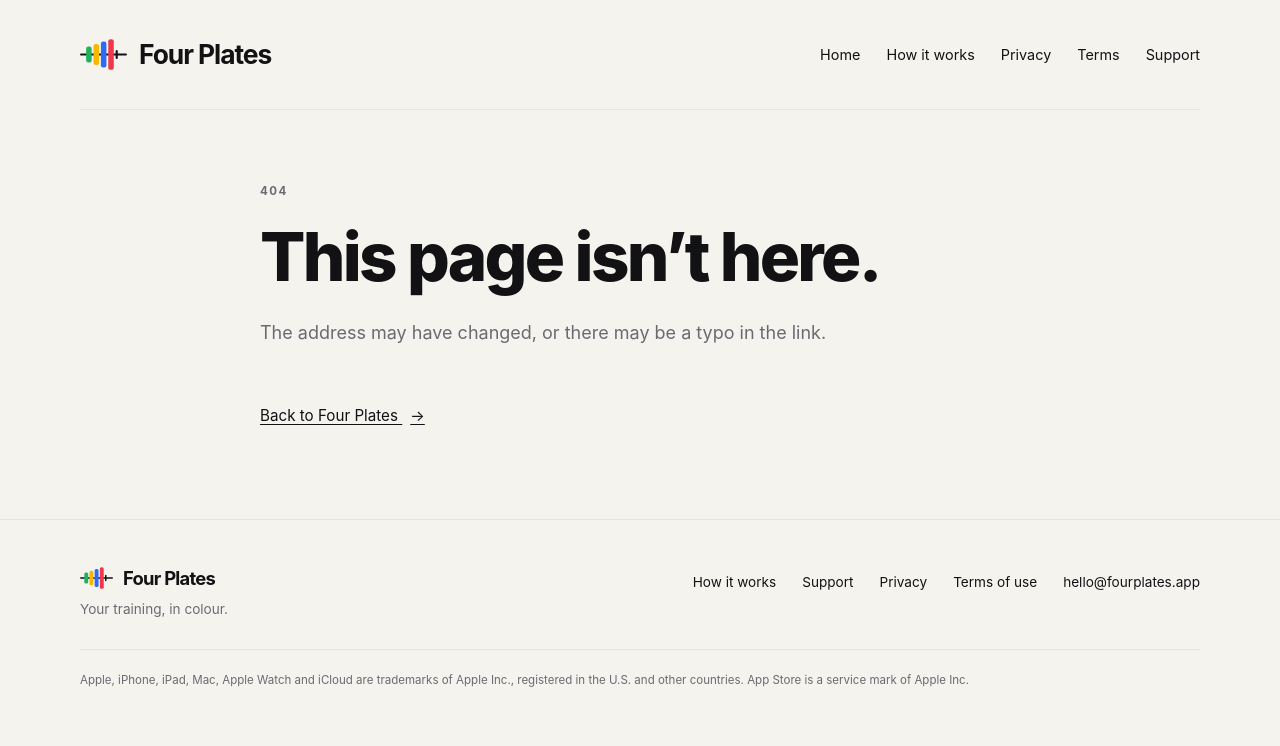
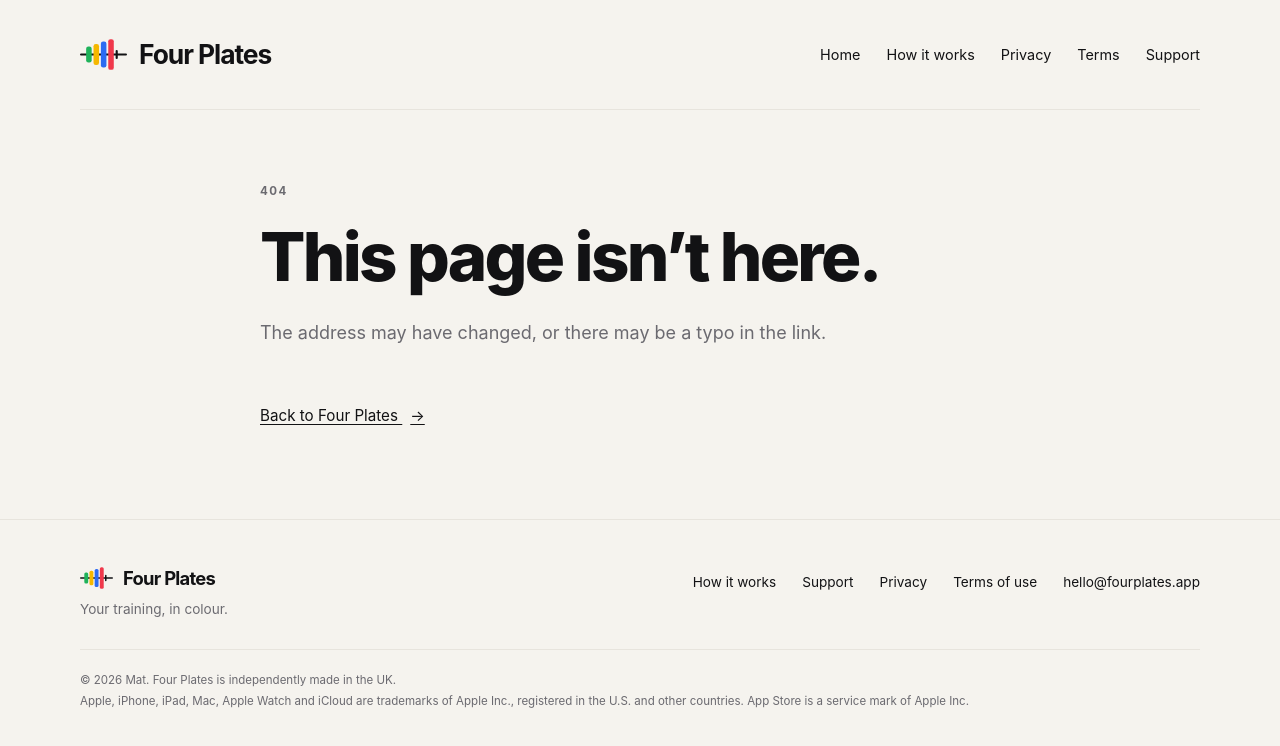
Before and after one commit to Mat-0-Py/fourplates-site, a plain HTML site: page 404.html in a window 1280 px wide. Drawn offline with Linux system fonts and the light colour scheme.

Commit message:
Footer: a copyright line, as on the Ans site

```diff
--- a/404.html
+++ b/404.html
@@ -68,7 +68,10 @@
         <a href="/terms.html">Terms of use</a>
         <a href="mailto:hello@fourplates.app">hello@fourplates.app</a>
       </nav>
-      <p class="credits">Apple, iPhone, iPad, Mac, Apple Watch and iCloud are trademarks of Apple Inc., registered in the U.S. and other countries. App Store is a service mark of Apple Inc.</p>
+      <div class="credits">
+        <p>© 2026 Mat. Four Plates is independently made in the UK.</p>
+        <p>Apple, iPhone, iPad, Mac, Apple Watch and iCloud are trademarks of Apple Inc., registered in the U.S. and other countries. App Store is a service mark of Apple Inc.</p>
+      </div>
     </div>
   </footer>
 </body>
--- a/style.css
+++ b/style.css
@@ -132,6 +132,7 @@ figcaption { font-size: 0.82rem; line-height: 1.55; color: var(--inkSecondary);
 .site-footer nav a { padding-block: 8px; text-decoration: none; }
 .site-footer nav a:hover, .site-footer nav a[aria-current="page"] { text-decoration: underline; }
 .site-footer .credits { grid-column: 1 / -1; padding-top: 22px; border-top: 1px solid var(--hairline); font-size: 0.72rem; line-height: 1.5; }
+.site-footer .credits p + p { margin-top: 4px; }
 
 @media (max-width: 850px) {
   .hero { gap: 32px; padding-block: 60px 70px; }
```
Also changed, not shown: how-it-works.html (+4 -1 lines), index.html (+4 -1 lines), privacy.html (+4 -1 lines), support.html (+4 -1 lines), terms.html (+4 -1 lines).
